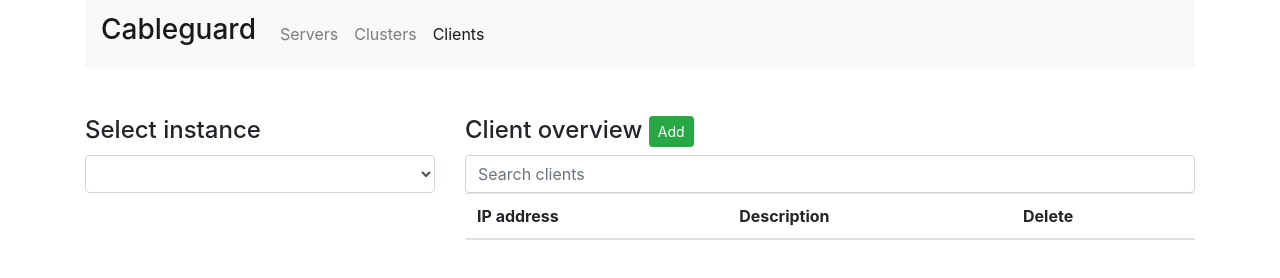
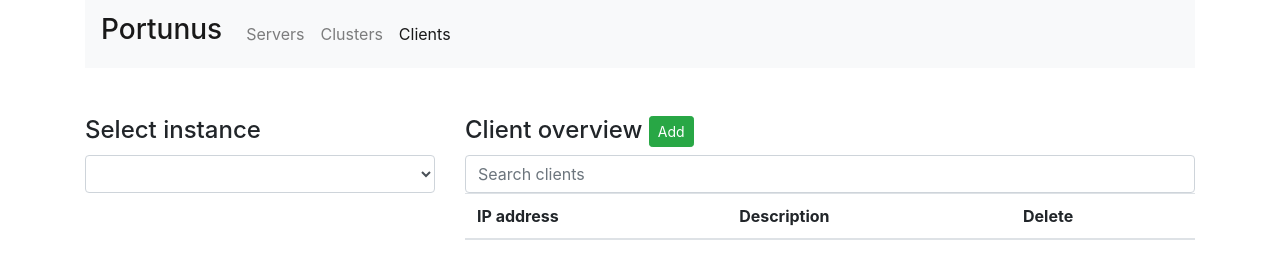
Before and after one commit to keezel-co/portunus_api, a plain HTML site: page wgpt/web/clients.html in a window 1280 px wide. Drawn offline with nearby package versions, Linux system fonts and the light colour scheme; no server answers.

Commit message:
Changed Cableguard into Portunus due to trademark issues

```diff
--- a/wgpt/web/clients.html
+++ b/wgpt/web/clients.html
@@ -10,7 +10,7 @@
 <body>
 <div class="container">
         <nav class="navbar navbar-expand-lg navbar-light bg-light">
-            <a class="navbar-brand" href="#"><h3>Cableguard</h3></a>
+            <a class="navbar-brand" href="#"><h3>Portunus</h3></a>
             <button class="navbar-toggler" type="button" data-toggle="collapse" data-target="#navbarText" aria-controls="navbarText" aria-expanded="false" aria-label="Toggle navigation">
                 <span class="navbar-toggler-icon"></span>
             </button>
```
Also changed, not shown: wgpt/web/clusters.html (+1 -1 lines), wgpt/web/index.html (+1 -1 lines), 3 other files.
